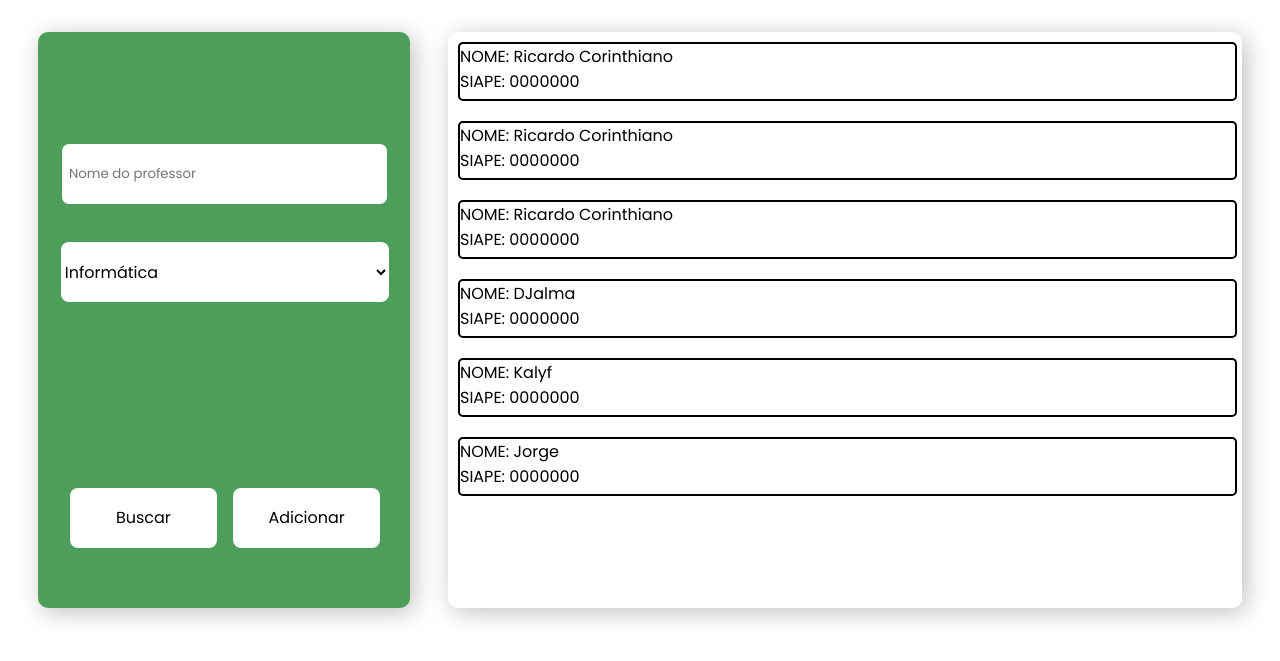
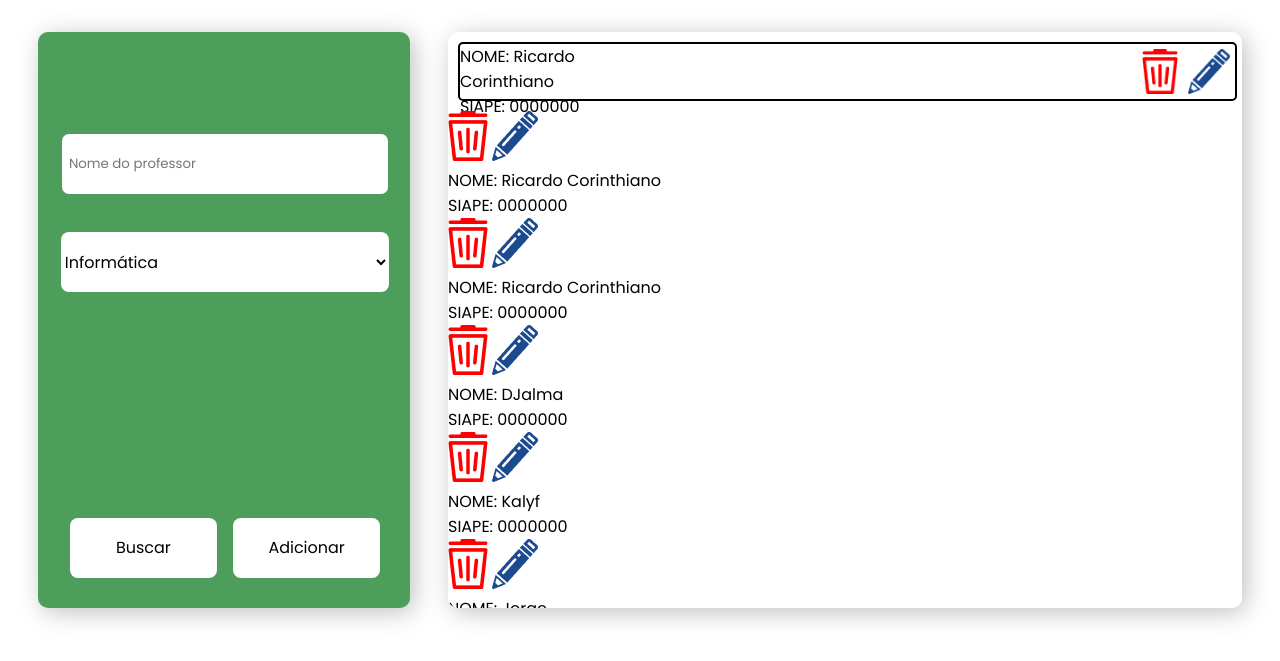
Before and after one commit to PPABarreiras/calendario, a PHP site: page /gerenProfessor.html in a window 1280 px wide. Shown: the part 80-741 px from the top of the page. Run offline with PHP 8.4, Linux system fonts and the light colour scheme.

Commit message:
Update gerenProfessor.css
novo desing

```diff
--- a/ppa/front/Telas não adicionadas/ADC - PROFESSOR/gerenProfessor.css
+++ b/ppa/front/Telas não adicionadas/ADC - PROFESSOR/gerenProfessor.css
@@ -97,6 +97,24 @@
     height: 10%;
     background-color: red;
 }
+.custom-input {
+    border-radius: 7px;
+    display: flex;
+    justify-content: flex-start;
+    height: 7.5vh;
+    width: 100%;
+    padding: 10px;
+    border: 1px solid #ccc;
+    margin-bottom: 10px;
+}
+
+.smaller-text {
+    font-size: 12px;
+    padding: 10px;
+    border: 1px solid #ccc;
+    border-radius: 7px;
+    margin-bottom: 2px;
+}
 
 input[name='name'] {
     border-radius: 7px;
@@ -162,9 +180,15 @@
     overflow-y: auto;
 }
 
-.button-container {
+.button-container-buscar {
     display: flex;
     justify-content: flex-end;
+    margin-top: 10px;
+}
+
+.button-container-Adicionar {
+    display: flex;
+    flex-direction: column;
     margin-top: 10px;
 }
 
@@ -187,7 +211,6 @@
     justify-content: flex-start;
     margin-top: auto;
     margin-left: 1px;
-    margin-bottom: 30px;
     width: 100%;
 }
 
@@ -256,6 +279,7 @@
 }
 .contentFieldAdc{
     display: flex;
+    flex-direction: row;
     height: 59px;
     left: 110px;
     top: 160px;
@@ -269,234 +293,30 @@
     border-radius: 5px;
 }
 
-.contentFieldAdc_{
-    display: flex;
-    height: 59px;
-    left: 32px;
-    top: 15px;
-
-    background: #FFFFFF;
-    border: 2px solid #000000;
-    border-radius: 5px;
-}
-
 .content{
     display: flex;
-    left: 15px;
-    top: 10px;
-}
-.contentFielAdc1{
-    display: flex;
-    box-sizing: border-box;
-    height: 59px;
-    left: 32px;
-    top: 90px;
-    margin-top: 10px;
-    margin-bottom: 10px;
-    margin-right: 5px;
-    margin-left: 10px;
-    background: #FFFFFF;
-    border: 2px solid #000000;
-    border-radius: 5px;
-}
-
-.content1{
-    display: flex;
-    left: 15px;
-    top: 10px;
-}
-
-.contentFieldAdc2{
-    display: flex;
-    box-sizing: border-box;
-    height: 59px;
-    left: -3px;
-    top: 70px;
-    margin-top: 10px;
-    margin-bottom: 10px;
-    margin-right: 5px;
-    margin-left: 10px;
-    background: #FFFFFF;
-    border: 2px solid #000000;
-    border-radius: 5px;
-}
-
-.content2{
-    display: flex;
-    left: 15px;
-    top: 10px;
-}
-
-.contentFieldAdc3{
-    display: flex;
-    box-sizing: border-box;
-    height: 59px;
-    left: -3px;
-    top: 70px;
-    margin-top: 10px;
-    margin-bottom: 10px;
-    margin-right: 5px;
-    margin-left: 10px;
-    background: #FFFFFF;
-    border: 2px solid #000000;
-    border-radius: 5px;
-}
-
-.content3{
-    display: flex;
-    left: 15px;
-    top: 10px;
-}
-
-.contentFieldAdc4{
-    display: flex;
-    box-sizing: border-box;
-    height: 59px;
-    left: -3px;
-    top: 70px;
-    margin-top: 10px;
-    margin-bottom: 10px;
-    margin-right: 5px;
-    margin-left: 10px;
-    background: #FFFFFF;
-    border: 2px solid #000000;
-    border-radius: 5px;
-}
-
-.content4{
-    display: flex;
-    left: 15px;
-    top: 10px;
-}
-
-.contentFieldAdc5{
-    display: flex;
-    box-sizing: border-box;
-    height: 59px;
-    left: -3px;
-    top: 70px;
-    margin-top: 10px;
-    margin-bottom: 10px;
-    margin-right: 5px;
-    margin-left: 10px;
-    background: #FFFFFF;
-    border: 2px solid #000000;
-    border-radius: 5px;
-}
-
-.content5{
-    display: flex;
+    flex-direction: row;
     left: 15px;
     top: 10px;
 }
 
 
-
 .lixeira{
-    position: absolute;
-
-    width: 30px;
-    left: 1260px;
-    top: 10px;
-    cursor: pointer;
-}
-
-
-.lixeira1{
-    position: absolute;
-
-    width: 30px;
-    left: 1245px;
-    top: -1px;
-    cursor: pointer;
-}
-
-.lixeira2{
-    position: absolute;
-
-    width: 30px;
-    left: 1245px;
-    top: -1px;
-    cursor: pointer;
-}
-
-.lixeira3{
-    position: absolute;
-
-    width: 30px;
-    left: 1245px;
-    top: -1px;
-    cursor: pointer;
-}
-
-.lixeira4{
-    position: absolute;
-
-    width: 30px;
-    left: 1245px;
-    top: -1px;
-    cursor: pointer;
-}
-
-.lixeira5{
-    position: absolute;
-
-    width: 30px;
-    left: 1245px;
-    top: -1px;
+    display: flex;
+    flex-direction: row;
+    margin-top: 5px;
+    margin-bottom: 5px;
+    margin-right: 5px;
+    margin-left: 500px;
     cursor: pointer;
 }
 
 .lapis{
-    position: absolute;
-
-    width: 30px;
-    left: 1215px;
-    top: 10px;
+    display: flex;
+    flex-direction: row;
+    margin-top: 5px;
+    margin-bottom: 5px;
+    margin-right: 5px;
+    margin-left: 5px;
     cursor: pointer;
 }
-
-.lapis1{
-    position: absolute;
-
-    width: 30px;
-    left: 1200px;
-    top: -1px;
-    cursor: pointer;
-}
-
-.lapis2{
-    position: absolute;
-
-    width: 30px;
-    left: 1200px;
-    top: -1px;
-    cursor: pointer;
-}
-
-.lapis3{
-    position: absolute;
-
-    width: 30px;
-    left: 1200px;
-    top: -1px;
-    cursor: pointer;
-}
-
-.lapis4{
-    position: absolute;
-
-    width: 30px;
-    left: 1200px;
-    top: -1px;
-    cursor: pointer;
-}
-
-.lapis5{
-    position: absolute;
-
-    width: 30px;
-    left: 1200px;
-    top: -1px;
-    cursor: pointer;
-}
```
